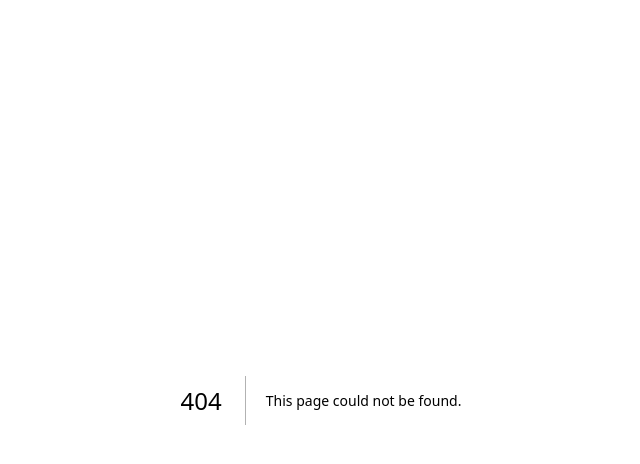
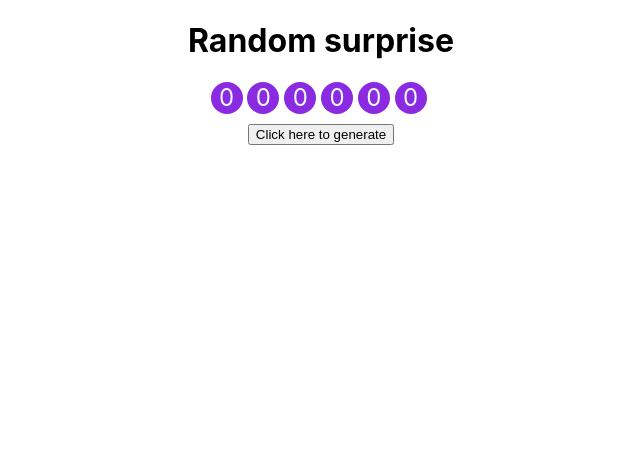
Before and after one commit to jessicalima22/React-next, a Next.js app: page /megasena in a window 1280 px wide. Before the commit this address had no page. Shown: the top 464 px of the page, without its empty margins (319-959 px from the left). Built offline with nearby package versions, Linux system fonts and the light colour scheme.

Commit message:
Megasena project

```diff
--- /dev/null
+++ b/components/MegasenaBall.jsx
@@ -0,0 +1,10 @@
+import style from "../styles/megasena.module.css"
+export default function MegasenaBall (){
+
+    return(
+        <>
+            <span className={style.span}>0</span>
+        </>
+
+    )
+}
--- /dev/null
+++ b/pages/megasena.jsx
@@ -0,0 +1,22 @@
+
+import style from "../styles/megasena.module.css"
+import MegasenaBall from "../components/MegasenaBall"
+export default function megasena (){
+
+    return(
+        <>
+        <div className={style.body}>
+            <h1 className={style.h1}>Random surprise</h1>
+            <div className={style.MegasenaBall}>
+            <MegasenaBall />
+            <MegasenaBall />
+            <MegasenaBall />
+            <MegasenaBall />
+            <MegasenaBall />
+            <MegasenaBall />
+            </div>
+            <button>Click here to generate</button>
+        </div>
+        </>
+    )
+}
--- /dev/null
+++ b/styles/megasena.module.css
@@ -0,0 +1,30 @@
+.body{
+    box-sizing: border-box;
+    display: flex;
+    flex-direction: column;
+    align-items: center;
+}
+
+.h1{
+    font-size: 2rem;
+
+}
+
+.span{
+    font-size: 1.5rem;
+    background-color: blueviolet;
+    border-radius: 50%;
+    width: 2rem;
+    height: 2rem;
+    display: flex;
+    align-items: center;
+    justify-content: center;
+    color: aliceblue;
+    margin-bottom: 10px;
+    margin-right: 0.3rem;
+}
+
+.MegasenaBall{
+    display: flex;
+    flex-direction: row;
+}
```
